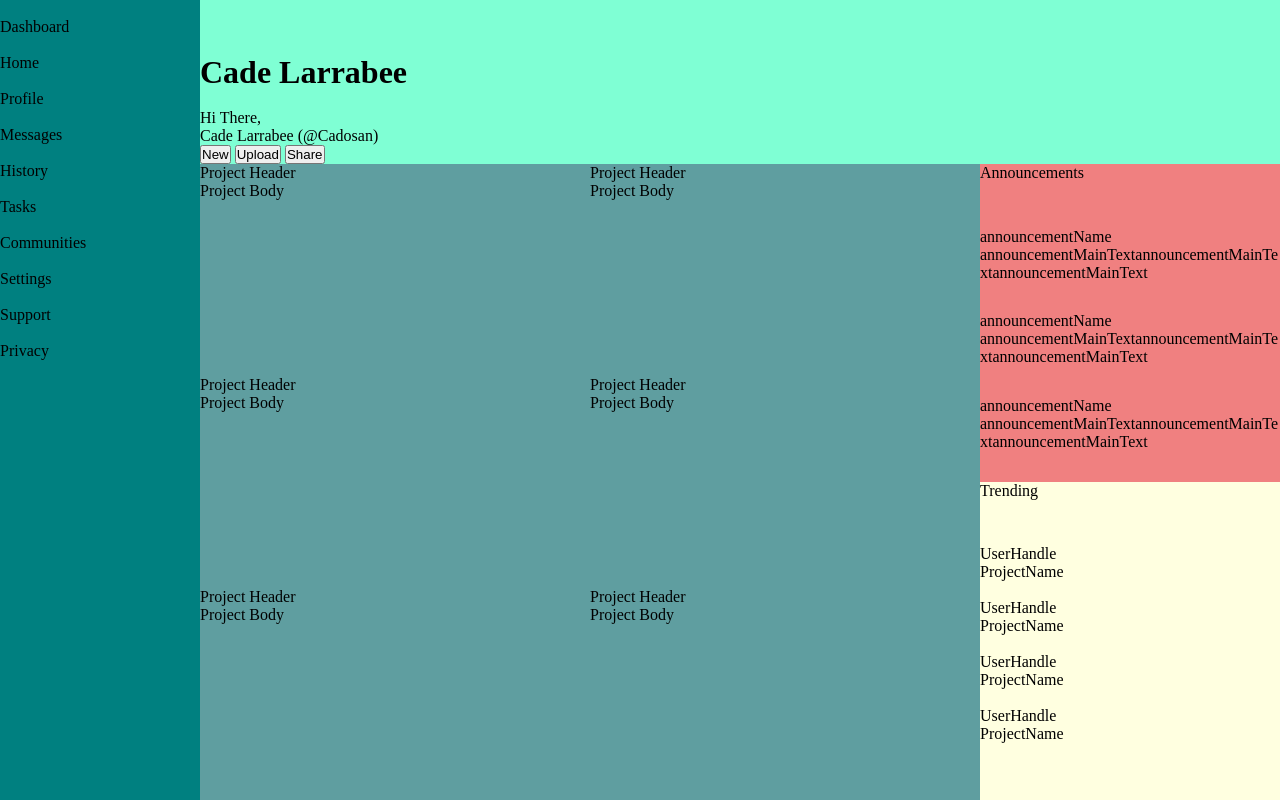
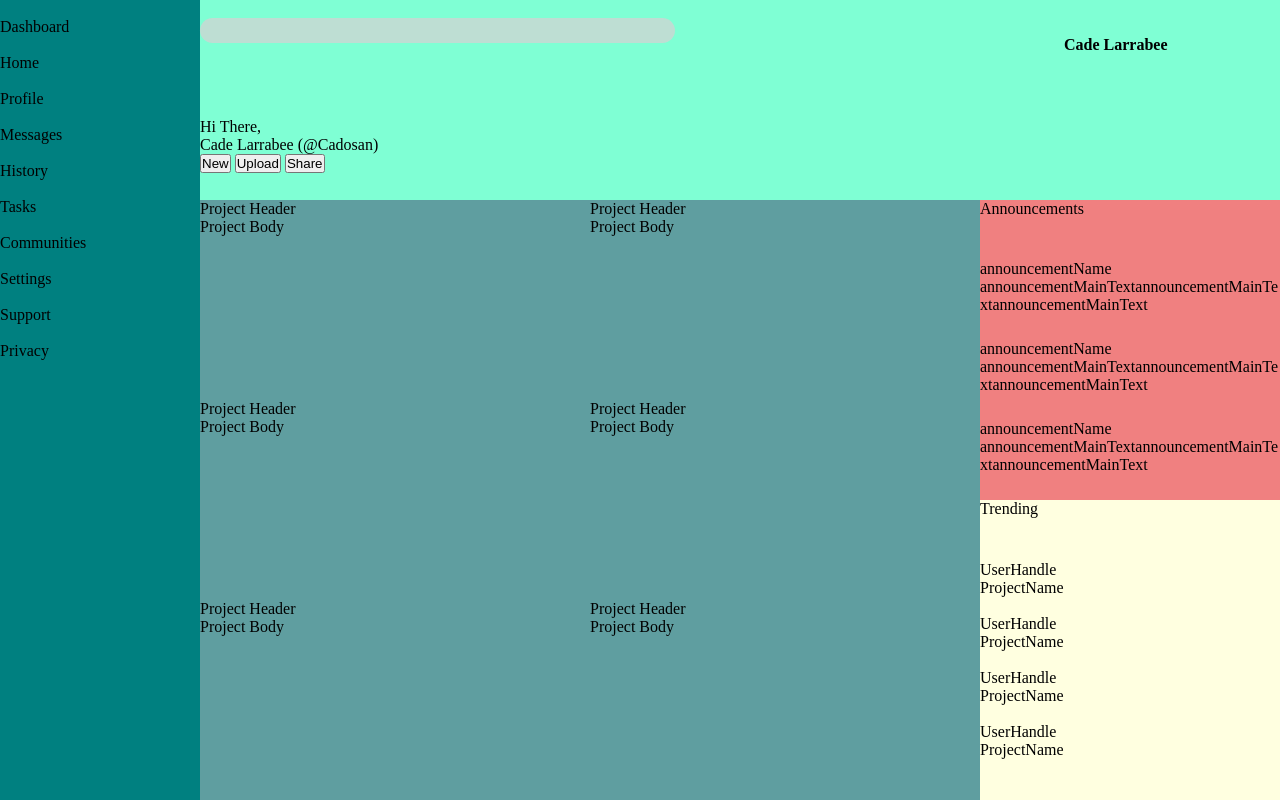
Before and after one commit to CadeLarrabee/AdminPanel, a plain HTML site: page index.html in a window 1280 px wide. Drawn offline with Linux system fonts and the light colour scheme.

Commit message:
more grid styling

```diff
--- a/index.html
+++ b/index.html
@@ -66,10 +66,10 @@
               <img src="" />
               <div class="headerTypeAheadLookup"></div>
             </div>
-            <div class="headerNav">
+            <div class="headerProfileInfo">
+              <div class="headerNotificationIcon">
               <img src="" />
             </div>
-            <div class="headerProfileInfo">
               <img src="" />
               <h1 class="headerUserName">Cade Larrabee</h1>
             </div>
--- a/style.css
+++ b/style.css
@@ -17,6 +17,24 @@
 }
 .header {
   display: grid;
+  height: 200px;
+  grid-template-columns: 1fr;
+  grid-template-rows: 1fr 1fr;
+}
+.headerUpper {
+  display: grid;
+  grid-template-columns: 4fr 1fr;
+  grid-template-rows: 1fr;
+}
+.headerTypeAheadLookup {
+  width: 55%;
+  opacity: 75%;
+  height: 25px;
+  border-radius: 20px;
+  background-color: lightgray;
+}
+.headerUserName {
+  font-size: 16px;
 }
 .contentWrapper {
   display: grid;
```
